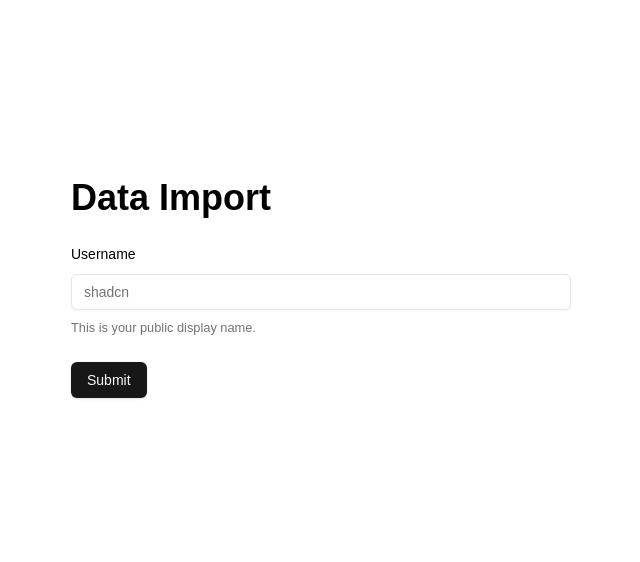
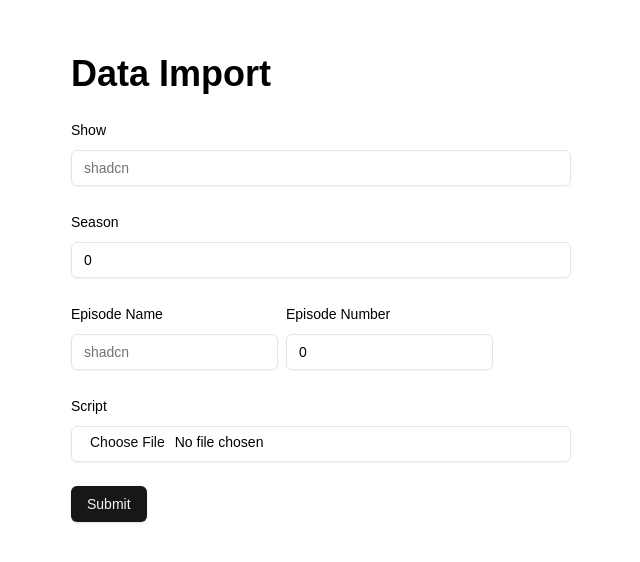
Before and after one commit to fdac24/flickpedia, a Next.js app in the folder src/: page /data/import in a window 1280 px wide. Shown: the part 112-674 px from the top of the page, without its empty margins (319-959 px from the left). Built offline with nearby package versions, Linux system fonts and the light colour scheme.

Commit message:
initial form

```diff
--- a/src/app/data/import/page.tsx
+++ b/src/app/data/import/page.tsx
@@ -16,16 +16,22 @@ import {
 import { Input } from "@/components/ui/input";
 
 const FormSchema = z.object({
-  username: z.string().min(2, {
-    message: "Username must be at least 2 characters.",
-  }),
+  show: z.string().min(2, { message: "Show is required." }),
+  season: z.number().min(1, { message: "Season is required." }),
+  episode_name: z.string().min(2, { message: "Episode name is required." }),
+  episode_number: z.number().min(1, { message: "Episode number is required." }),
+  script: z.instanceof(File),
 });
 
 export default function InputForm() {
   const form = useForm<z.infer<typeof FormSchema>>({
     resolver: zodResolver(FormSchema),
     defaultValues: {
-      username: "",
+      show: "",
+      season: 0,
+      episode_name: "",
+      episode_number: 0,
+      script: undefined,
     },
   });
 
@@ -43,16 +49,73 @@ export default function InputForm() {
           <h3 className="text-4xl font-bold">Data Import</h3>
           <FormField
             control={form.control}
-            name="username"
+            name="show"
             render={({ field }) => (
               <FormItem>
-                <FormLabel>Username</FormLabel>
+                <FormLabel>Show</FormLabel>
                 <FormControl>
                   <Input placeholder="shadcn" {...field} />
                 </FormControl>
-                <FormDescription>
-                  This is your public display name.
-                </FormDescription>
+                <FormMessage />
+              </FormItem>
+            )}
+          />
+          <FormField
+            control={form.control}
+            name="season"
+            render={({ field }) => (
+              <FormItem>
+                <FormLabel>Season</FormLabel>
+                <FormControl>
+                  <Input placeholder="shadcn" type="number" {...field} />
+                </FormControl>
+                <FormMessage />
+              </FormItem>
+            )}
+          />
+          <div className="flex flex-row space-x-2 w-full">
+            <FormField
+              control={form.control}
+              name="episode_name"
+              render={({ field }) => (
+                <FormItem>
+                  <FormLabel>Episode Name</FormLabel>
+                  <FormControl>
+                    <Input placeholder="shadcn" {...field} />
+                  </FormControl>
+                  <FormMessage />
+                </FormItem>
+              )}
+            />
+            <FormField
+              control={form.control}
+              name="episode_number"
+              render={({ field }) => (
+                <FormItem>
+                  <FormLabel>Episode Number</FormLabel>
+                  <FormControl>
+                    <Input placeholder="shadcn" {...field} />
+                  </FormControl>
+                  <FormMessage />
+                </FormItem>
+              )}
+            />
+          </div>
+          <FormField
+            control={form.control}
+            name="script"
+            render={({ field }) => (
+              <FormItem>
+                <FormLabel>Script</FormLabel>
+                <FormControl>
+                  <Input
+                    placeholder="shadcn"
+                    type="file"
+                    onChange={(e) => {
+                      field.onChange(e.target.files);
+                    }}
+                  />
+                </FormControl>
                 <FormMessage />
               </FormItem>
             )}
```
